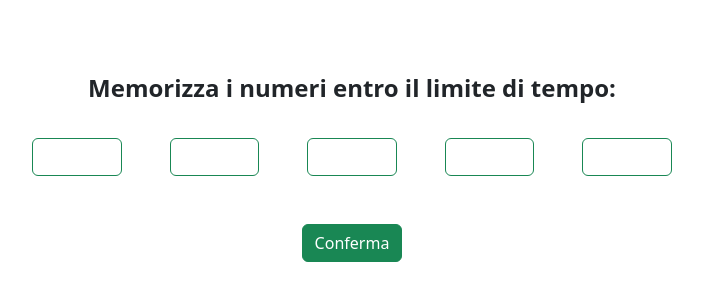
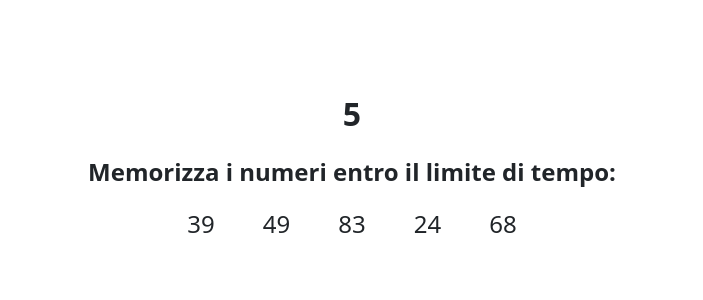
Before and after one commit to Lorenzo7991/js-simon, a plain HTML site: page index.html in a window 1280 px wide. Shown: the part 226-526 px from the top of the page, without its empty margins (288-991 px from the left). Drawn offline with nearby package versions, Linux system fonts and the light colour scheme.

Commit message:
add getRandomNumbers function, add printing on DOM function

```diff
--- a/index.html
+++ b/index.html
@@ -17,11 +17,11 @@
 
 <body>
     <div class="vh-100 w-50 m-auto d-flex flex-column justify-content-center align-items-center">
-        <div class="countdown"></div>
+        <div id="countdown" class="fw-bolder fs-2 mb-3"></div>
         <p class="fs-4 fw-bold">Memorizza i numeri entro il limite di tempo:</p>
         <ul id="number-list" class="list-unstyled d-flex gap-5"></ul>
 
-        <form id="answers-form" class="">
+        <form id="answers-form" class="d-none">
             <div class="d-flex gap-5">
                 <input type="number" class="form-control border border-success" min="1" max="100" required>
                 <input type="number" class="form-control border border-success" min="1" max="100" required>
--- a/js/functions.js
+++ b/js/functions.js
@@ -1 +1,14 @@
 console.log('F-JS-OK');
+
+//* Different random numbers functions
+const getDifferentRandomNumbers = (min, max, totalNumbers) => {
+
+    const extractedNumbers = [];
+
+    while (extractedNumbers.length < totalNumbers) {
+        const randomNumber = Math.floor(Math.random() * (max - min + 1)) + min;
+        if (!extractedNumbers.includes(randomNumber)) extractedNumbers.push(randomNumber);
+    }
+
+    return extractedNumbers;
+}
--- a/js/script.js
+++ b/js/script.js
@@ -1 +1,31 @@
 console.log('S-JS-OK');
+
+//* Recovering DOM elements
+const countdownElement = document.getElementById('countdown');
+const numberListElement = document.getElementById('number-list');
+const form = document.getElementById('answers-form');
+const message = document.getElementById('message');
+const inputs = document.querySelectorAll('input');
+
+//* Declaring info variables
+const min = 1;
+const max = 100;
+const totalNumbers = 5;
+const time = 5;
+
+countdownElement.innerText = time;
+
+//* Generating random numbers
+const numbers = getDifferentRandomNumbers(min, max, totalNumbers);
+// Checking function output
+console.log(numbers);
+
+//* Injecting random numbers on DOM
+let items = '';
+
+for (let i = 0; i < numbers.length; i++) {
+    const number = numbers[i];
+    items += `<li class="fs-4">${number}</li>`
+}
+
+numberListElement.innerHTML = items;
```
